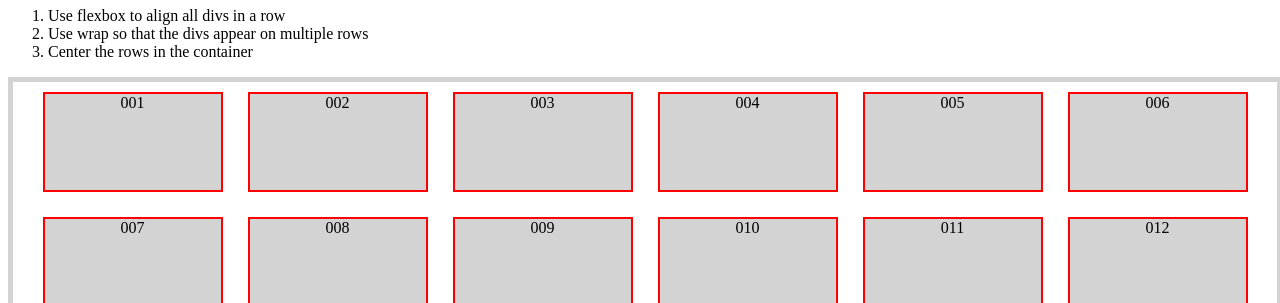
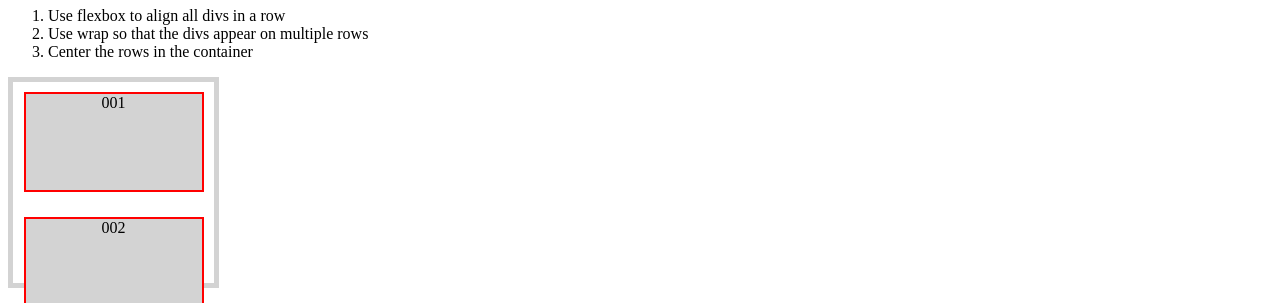
Before and after one commit to matheusgleizer/Exercises, a website: page ex19.08-2/index.html in a window 1280 px wide. Shown: the part 73-376 px from the top of the page. Drawn offline with Linux system fonts and the light colour scheme; files that its build step writes are made by us from their sources.

Commit message:
14:04 26.08

```diff
--- /dev/null
+++ b/Exercise_5/style.css
@@ -0,0 +1,25 @@
+.container {
+    display: grid;
+    grid-template-columns: repeat(4, 1fr);
+    grid-template-rows: repeat(2, 1fr);
+    border: 1px solid white;
+    justify-content: center;
+    margin: 0 auto;
+    gap: 2px;
+    background-color: white;
+
+}
+
+body {
+    background-color: black;
+    padding-top: 50px;
+}
+
+.container img:hover {
+    opacity: 55%;
+    cursor: pointer;
+}
+
+img {
+    width: 100%;
+}
--- a/exercise_4/main.css
+++ b/exercise_4/main.css
@@ -11,8 +11,8 @@
         'main main main one'
         'two section section one'
         'footer footer footer footer';
-    width: 100%;
-    height: auto;
+    width: 201px;
+    height: 201px;
 }
 
 header {
```
Also changed, not shown: Exercise_5/index.html (added, +26 -0 lines), index.html (+1 -0 lines).
